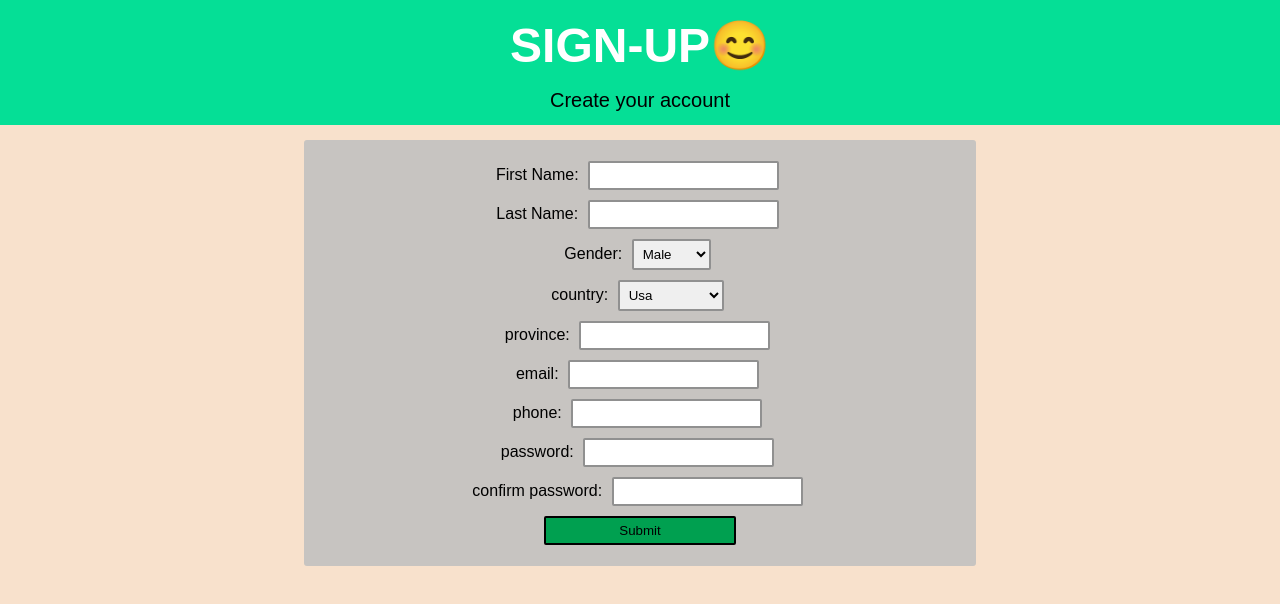
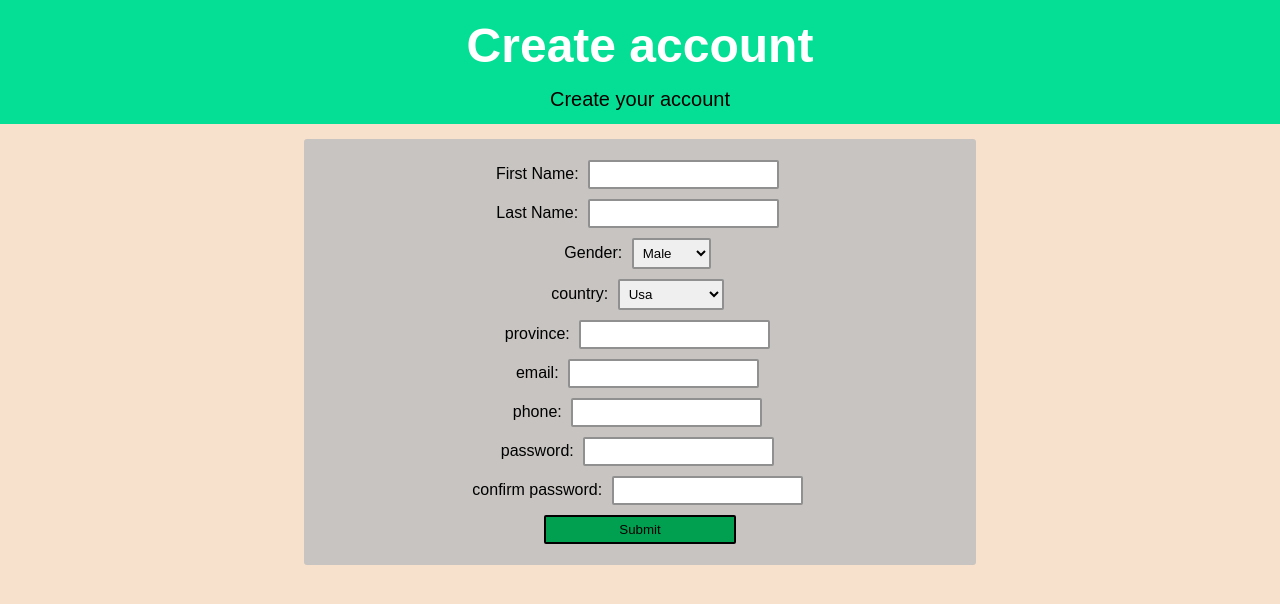
Before and after one commit to priyojitsingha-2001/Create-account, a plain HTML site: page index.html in a window 1280 px wide. Drawn offline with Linux system fonts and the light colour scheme.

Commit message:
Changed heading
Changed heading to "Create account".

```diff
--- a/index.html
+++ b/index.html
@@ -10,7 +10,7 @@
 </head>
 <body>
     <div class="header">
-        <h1>SIGN-UP😊</h1>
+        <h1>Create account</h1>
         <p style="font-size: 20px;">Create your account</p>
     </div>
     <div class="form">
```
